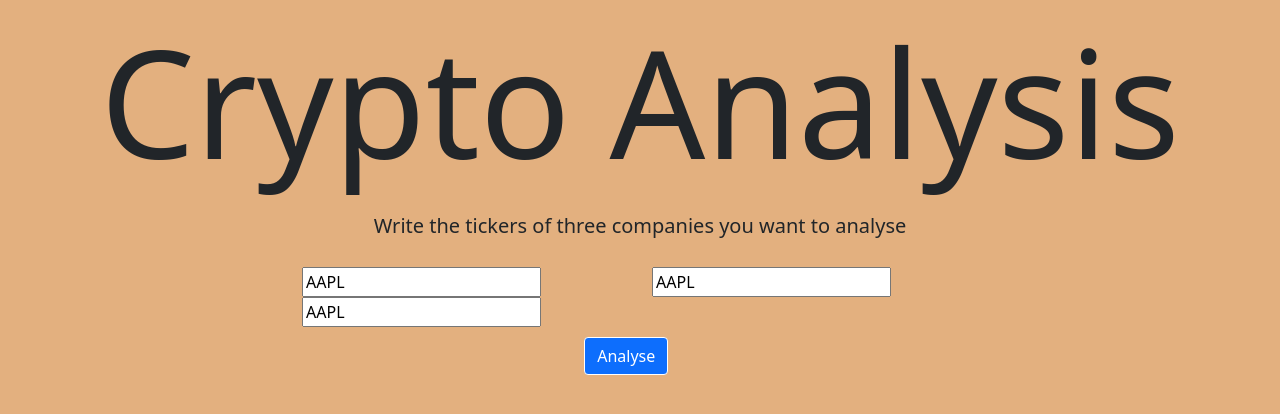
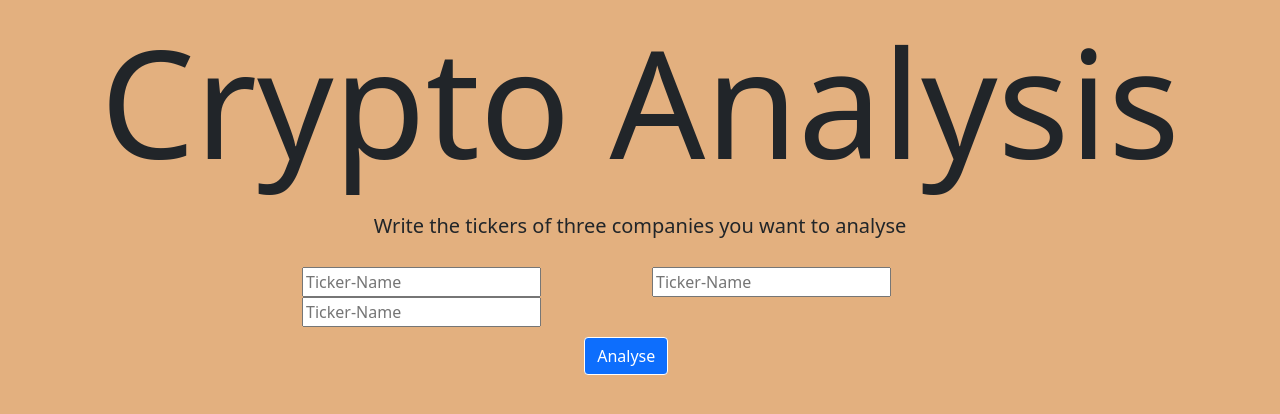
Before and after one commit to tib-source/Stock-Analysis-website, a Django app: template Crypto/Analyser/templates/analyser/home.html in a window 1280 px wide. Shown: the part 189-603 px from the top of the page. Run offline with Django 3.2, Linux system fonts and the light colour scheme; the template is opened without the code that fills it, so the values that code supplies are empty; some libraries are stand-ins or nearby versions.

Commit message:
Removed the predetermined values on the ticker forms

```diff
--- a/Crypto/Analyser/templates/analyser/home.html
+++ b/Crypto/Analyser/templates/analyser/home.html
@@ -52,13 +52,13 @@
 <div class="container">
   <div class="row">
     <div class="col-sm " id>
-	<input type="text" name="crypto1" placeholder="Ticker-Name" value="AAPL">
+	<input type="text" name="crypto1" placeholder="Ticker-Name">
     </div>
     <div class="col-sm" >
-	<input type="text" name="crypto2" placeholder="Ticker-Name" value="AAPL">
+	<input type="text" name="crypto2" placeholder="Ticker-Name">
     </div>
      <div class="col-sm" >
-	<input type="text" name="crypto3" placeholder="Ticker-Name" value="AAPL">
+	<input type="text" name="crypto3" placeholder="Ticker-Name">
     </div>
   </div>
     <button id="meow" type="submit" class="btn btn-primary">Analyse</button>
```
